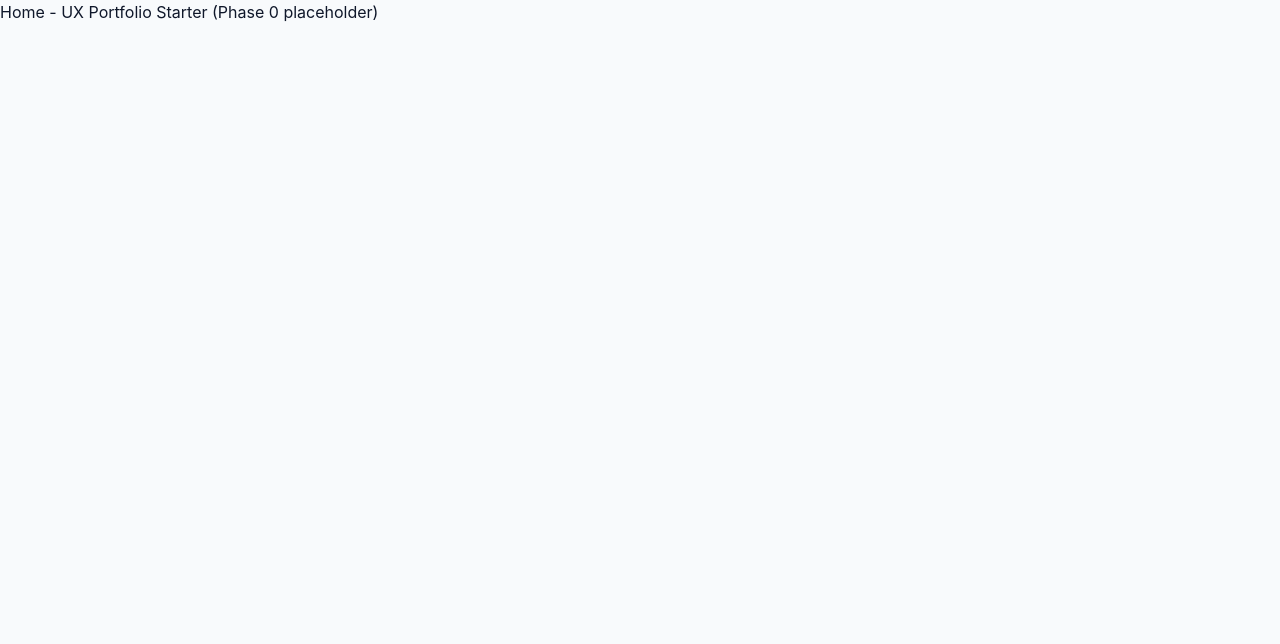
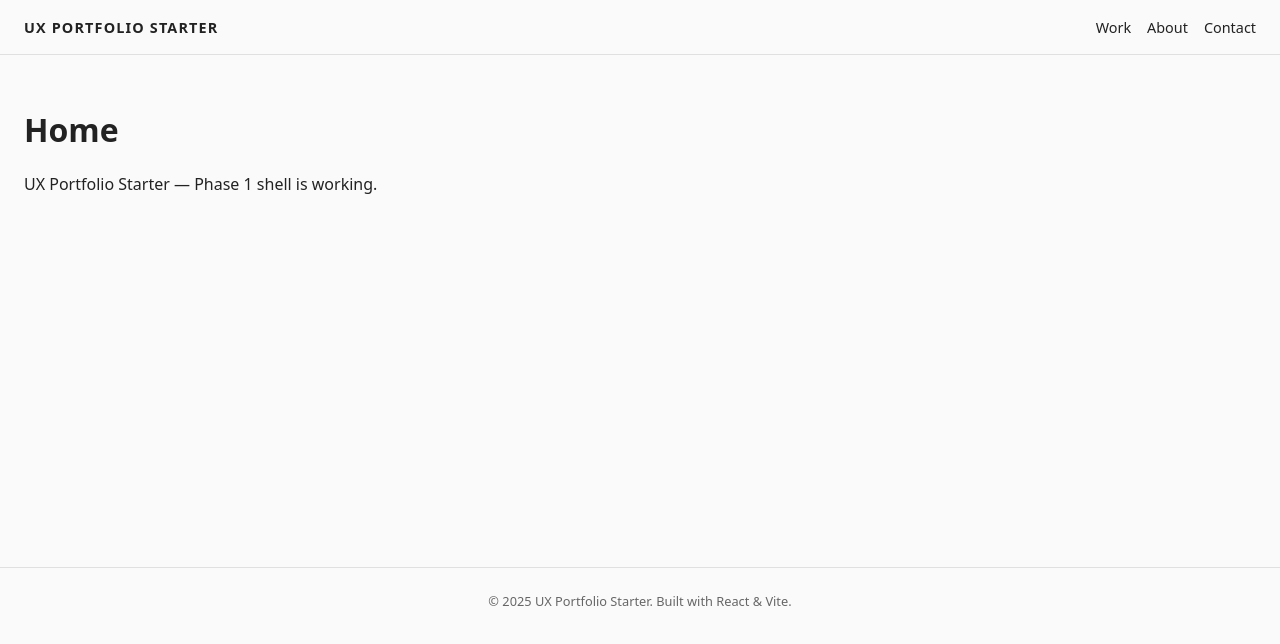
Before and after one commit to sergiullas/uxps, a React (Vite) app: page / in a window 1280 px wide. Shown: the top 644 px of the page. Built offline with nearby package versions, Linux system fonts and the light colour scheme.

Commit message:
Add core app shell and routing layout

```diff
--- /dev/null
+++ b/src/components/core/Footer.jsx
@@ -0,0 +1,18 @@
+export default function Footer() {
+  return (
+    <footer
+      style={{
+        padding: '1.5rem',
+        borderTop: '1px solid #e0e0e0',
+        marginTop: '2rem',
+        fontSize: '0.8rem',
+        color: '#666',
+        textAlign: 'center',
+      }}
+    >
+      <p style={{ margin: 0 }}>
+        © {new Date().getFullYear()} UX Portfolio Starter. Built with React & Vite.
+      </p>
+    </footer>
+  );
+}
--- /dev/null
+++ b/src/components/core/Header.jsx
@@ -0,0 +1,56 @@
+import { Link } from 'react-router-dom';
+
+export default function Header() {
+  return (
+    <header
+      style={{
+        padding: '1rem 1.5rem',
+        borderBottom: '1px solid #e0e0e0',
+        display: 'flex',
+        alignItems: 'center',
+        justifyContent: 'space-between',
+      }}
+    >
+      <div
+        style={{
+          fontWeight: 600,
+          letterSpacing: '0.08em',
+          textTransform: 'uppercase',
+          fontSize: '0.9rem',
+        }}
+      >
+        <Link to="/" style={{ textDecoration: 'none', color: 'inherit' }}>
+          UX Portfolio Starter
+        </Link>
+      </div>
+
+      <nav aria-label="Primary navigation">
+        <ul
+          style={{
+            listStyle: 'none',
+            display: 'flex',
+            gap: '1rem',
+            margin: 0,
+            padding: 0,
+          }}
+        >
+          <li>
+            <a href="#work" style={{ textDecoration: 'none', fontSize: '0.9rem' }}>
+              Work
+            </a>
+          </li>
+          <li>
+            <a href="#about" style={{ textDecoration: 'none', fontSize: '0.9rem' }}>
+              About
+            </a>
+          </li>
+          <li>
+            <a href="#contact" style={{ textDecoration: 'none', fontSize: '0.9rem' }}>
+              Contact
+            </a>
+          </li>
+        </ul>
+      </nav>
+    </header>
+  );
+}
--- /dev/null
+++ b/src/components/core/Layout.jsx
@@ -0,0 +1,14 @@
+import Header from './Header.jsx';
+import Footer from './Footer.jsx';
+
+export default function Layout({ children }) {
+  return (
+    <div className="app-root">
+      <Header />
+      <main id="main-content">
+        {children}
+      </main>
+      <Footer />
+    </div>
+  );
+}
--- a/src/main.jsx
+++ b/src/main.jsx
@@ -1,17 +1,20 @@
 import React from 'react';
 import ReactDOM from 'react-dom/client';
 import { BrowserRouter, Routes, Route } from 'react-router-dom';
+import Layout from './components/core/Layout.jsx';
 import Home from './pages/Home.jsx';
 import NotFound from './pages/NotFound.jsx';
-import './index.css';
+import './styles/global.css';
 
 ReactDOM.createRoot(document.getElementById('root')).render(
   <React.StrictMode>
     <BrowserRouter>
-      <Routes>
-        <Route path="/" element={<Home />} />
-        <Route path="*" element={<NotFound />} />
-      </Routes>
+      <Layout>
+        <Routes>
+          <Route path="/" element={<Home />} />
+          <Route path="*" element={<NotFound />} />
+        </Routes>
+      </Layout>
     </BrowserRouter>
   </React.StrictMode>,
 );
--- a/src/pages/Home.jsx
+++ b/src/pages/Home.jsx
@@ -1,3 +1,8 @@
 export default function Home() {
-  return <div>Home - UX Portfolio Starter (Phase 0 placeholder)</div>;
+  return (
+    <div style={{ padding: '2rem 1.5rem' }}>
+      <h1>Home</h1>
+      <p>UX Portfolio Starter — Phase 1 shell is working.</p>
+    </div>
+  );
 }
--- a/src/pages/NotFound.jsx
+++ b/src/pages/NotFound.jsx
@@ -1,3 +1,8 @@
 export default function NotFound() {
-  return <div>404 - Page Not Found (Phase 0 placeholder)</div>;
+  return (
+    <div style={{ padding: '2rem 1.5rem' }}>
+      <h1>404 — Page Not Found</h1>
+      <p>The page you are looking for does not exist yet.</p>
+    </div>
+  );
 }
--- /dev/null
+++ b/src/styles/global.css
@@ -0,0 +1,18 @@
+* {
+  box-sizing: border-box;
+}
+
+body {
+  margin: 0;
+  font-family: system-ui, -apple-system, BlinkMacSystemFont, 'Segoe UI', sans-serif;
+  background-color: #fafafa;
+  color: #222;
+}
+
+a {
+  color: inherit;
+}
+
+main {
+  min-height: 60vh;
+}
```
